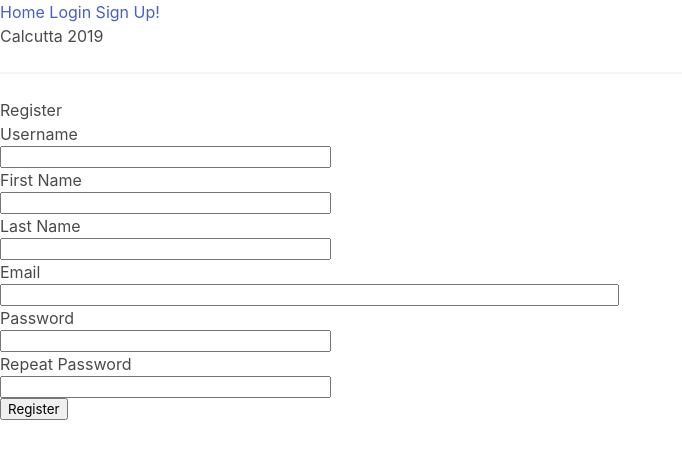
After one commit to alexLaws/NCAA_calcutta, a Flask app: page /register in a window 1280 px wide. The commit adds this page. Shown: the top 459 px of the page, without its empty margins (0-682 px from the left). Run offline with Flask 2, Linux system fonts and the light colour scheme; some libraries are stand-ins or nearby versions.

Commit message:
users and different auction functionality

```diff
--- a/main.py
+++ b/main.py
@@ -1,18 +1,33 @@
 import os
 import datetime
 
-from flask import Flask, render_template, request, redirect, url_for, session, jsonify
+from flask import Flask, render_template, request, redirect, flash, url_for, session, jsonify
 from pusher import Pusher
 import uuid
 
-from model import Bid, Team
+from model import Bid, Team, User, Auction, User_access
 import model
 
 from peewee import fn
 
+from flask_wtf import FlaskForm
+from wtforms import StringField, PasswordField, BooleanField, SubmitField
+from wtforms.validators import DataRequired, ValidationError, Email, EqualTo
+
+from flask_login import LoginManager, current_user, login_user, logout_user, login_required
+
+from werkzeug.urls import url_parse
+from werkzeug.exceptions import abort
+
 # create flask app
 app = Flask(__name__)
 # app.secret_key = os.environ.get('SECRET_KEY').encode()
+
+SECRET_KEY = os.urandom(32)
+app.config['SECRET_KEY'] = SECRET_KEY
+
+sign_in = LoginManager(app)
+sign_in.login_view = 'login'
 
 # create Pusher app
 pusher = Pusher(
@@ -21,6 +36,42 @@ pusher = Pusher(
     secret="bafc69ad0a7e680e2139",
     cluster="us2",
     ssl=True)
+
+
+class LoginForm(FlaskForm):
+    username = StringField('Username', validators=[DataRequired()])
+    password = PasswordField('Password', validators=[DataRequired()])
+    remember_me = BooleanField('Remember Me')
+    submit = SubmitField('Sign In')
+
+
+class RegistrationForm(FlaskForm):
+    username = StringField('Username', validators=[DataRequired()])
+    email = StringField('Email', validators=[DataRequired(), Email()])
+    first = StringField('First Name', validators=[DataRequired()])
+    last = StringField('Last Name', validators=[DataRequired()])
+    password = PasswordField('Password', validators=[DataRequired()])
+    password2 = PasswordField(
+        'Repeat Password', validators=[DataRequired(), EqualTo('password')])
+    submit = SubmitField('Register')
+
+    def validate_username(self, username):
+        user_count = User.select(fn.Count(User.username)).where(User.username == username.data).scalar()
+        if user_count == 1:
+            raise ValidationError('There is already a user with that username.')
+
+    def validate_email(self, email):
+        user_count = User.select(fn.Count(User.email)).where(User.email == email.data).scalar()
+        if user_count == 1:
+            raise ValidationError('There is already a user with that email.')
+
+
+def get_object_or_404(model, *criterion):
+    output = model.select().where(*criterion).get()
+    if output is None:
+        abort(404)
+    else:
+        return output
 
 
 def get_leader():
@@ -39,7 +90,55 @@ def get_leader():
 def home():
     return render_template('home.jinja2')
 
+
+@sign_in.user_loader
+def load_user(id):
+    return User.select().where(User.id == id).get()
+
+
+@app.route('/login', methods=['GET', 'POST'])
+def login():
+    if current_user.is_authenticated:
+        return redirect(url_for('home'))
+    form = LoginForm()
+    if form.validate_on_submit():
+        user = User.select().where(User.username == form.username.data).get()
+        if user is None or not user.check_password(form.password.data):
+            flash('Invalid username or password')
+            return redirect(url_for('login'))
+        login_user(user, remember=form.remember_me.data)
+        next_page = request.args.get('next')
+        if not next_page or url_parse(next_page).netloc != '':
+            next_page = url_for('home')
+        return redirect(next_page)
+    return render_template('login.jinja2', form=form)
+
+
+@app.route('/register', methods=['GET', 'POST'])
+def register():
+    if current_user.is_authenticated:
+        return redirect(url_for('home'))
+    form = RegistrationForm()
+    if form.validate_on_submit():
+        user = User(username=form.username.data,
+                    email=form.email.data,
+                    first_name=form.first.data,
+                    last_name=form.last.data)
+        user.set_password(form.password.data)
+        user.save()
+        flash('Congratulations, you are now a registered user!')
+        return redirect(url_for('login'))
+    return render_template('register.jinja2', title='Register', form=form)
+
+
+@app.route('/logout')
+def logout():
+    logout_user()
+    return redirect(url_for('home'))
+
+
 @app.route('/auction/', methods=['GET', 'POST'])
+@login_required
 def auction():
     team_for_bid, high_bid, bid_leader = get_leader()
     return render_template('auction.jinja2',
@@ -50,6 +149,7 @@ def auction():
 
 # store new bid
 @app.route('/bid', methods=['POST'])
+@login_required
 def addBid():
     team_for_bid, high_bid, bid_leader = get_leader()
     bidder = request.form['name']
@@ -82,12 +182,21 @@ def addBid():
 
 
 @app.route('/view/')
+@login_required
 def view():
     all_teams = Team.select()
     all_bids = Bid.select().where(Bid.team_bid == all_teams[0]).order_by(Bid.bid_amount)
     return render_template('view.jinja2', all_teams=all_teams, bids=all_bids)
 
 
+@app.route('/user/<username>')
+@login_required
+def user(username):
+    user = get_object_or_404(User, User.username == username)
+    auctions = User_access.select().where(User_access.user_in_auction == user)
+    return render_template('user.jinja2', user=user, auctions=auctions)
+
+
 if __name__ == "__main__":
     port = int(os.environ.get("PORT", 6738))
     app.run(host='0.0.0.0', port=port)
--- a/templates/base.jinja2
+++ b/templates/base.jinja2
@@ -17,10 +17,26 @@
 <body>
     <nav>
         <a id="home" href="{{url_for('home') }}">Home</a>
-        <a id="auction" href="{{url_for('auction') }}">Join the Auction</a>
-        <a id="view" href="{{url_for('view') }}">View all bids</a>
+        {% if current_user.is_anonymous %}
+        <a href="{{ url_for('login') }}">Login</a>
+        <a href="{{ url_for('register') }}">Sign Up!</a>
+        {% else %}
+        <a href="{{ url_for('logout') }}">Logout</a>
+        <a href="{{url_for('user', username=current_user.username) }}">My Auctions</a>
+        {% endif %}
+        <!--<a id="auction" href="{{url_for('auction') }}">Join the Auction</a>-->
     </nav>
 	<h1>Calcutta 2019</h1>
+    <hr>
+        {% with messages = get_flashed_messages() %}
+        {% if messages %}
+        <ul>
+            {% for message in messages %}
+            <li>{{ message }}</li>
+            {% endfor %}
+        </ul>
+        {% endif %}
+        {% endwith %}
 	<h2>{% block subtitle %} {% endblock subtitle %}</h2>
 	{% block content %} {% endblock content %}
     <script src="https://js.pusher.com/4.1/pusher.min.js"></script>
--- /dev/null
+++ b/templates/register.jinja2
@@ -0,0 +1,51 @@
+{% extends "base.jinja2" %}
+
+{% block content %}
+    <h1>Register</h1>
+    <form action="" method="post">
+        {{ form.hidden_tag() }}
+        <p>
+            {{ form.username.label }}<br>
+            {{ form.username(size=32) }}<br>
+            {% for error in form.username.errors %}
+            <span style="color: red;">[{{ error }}]</span>
+            {% endfor %}
+        </p>
+        <p>
+            {{ form.first.label }}<br>
+            {{ form.first(size=32) }}<br>
+            {% for error in form.first.errors %}
+            <span style="color: red;">[{{ error }}]</span>
+            {% endfor %}
+        </p>
+        <p>
+            {{ form.last.label }}<br>
+            {{ form.last(size=32) }}<br>
+            {% for error in form.last.errors %}
+            <span style="color: red;">[{{ error }}]</span>
+            {% endfor %}
+        </p>
+        <p>
+            {{ form.email.label }}<br>
+            {{ form.email(size=64) }}<br>
+            {% for error in form.email.errors %}
+            <span style="color: red;">[{{ error }}]</span>
+            {% endfor %}
+        </p>
+        <p>
+            {{ form.password.label }}<br>
+            {{ form.password(size=32) }}<br>
+            {% for error in form.password.errors %}
+            <span style="color: red;">[{{ error }}]</span>
+            {% endfor %}
+        </p>
+        <p>
+            {{ form.password2.label }}<br>
+            {{ form.password2(size=32) }}<br>
+            {% for error in form.password2.errors %}
+            <span style="color: red;">[{{ error }}]</span>
+            {% endfor %}
+        </p>
+        <p>{{ form.submit() }}</p>
+    </form>
+{% endblock %}
```
Also changed, not shown: model.py (+43 -5 lines), setup.py (+32 -3 lines), templates/login.jinja2 (added, +26 -0 lines), templates/user.jinja2 (added, +10 -0 lines), auction.db.
